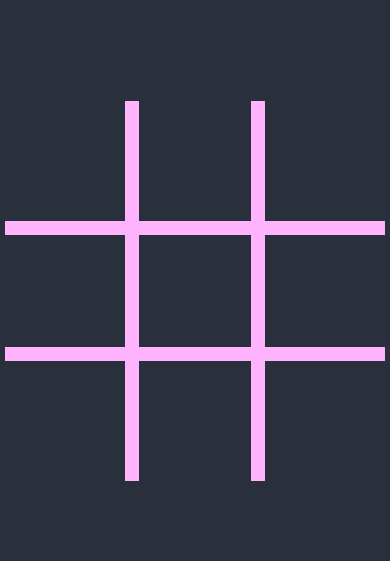
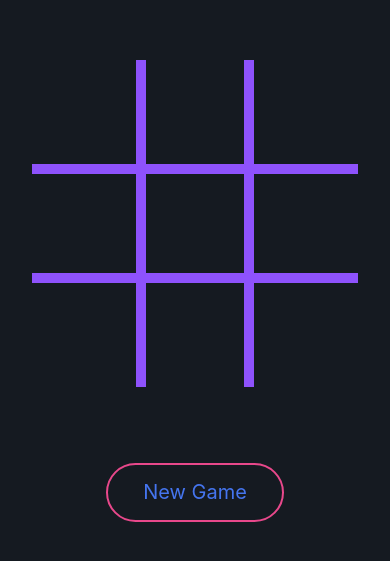
Before and after one commit to gnwl33/tictactoe, a React Native app: screen / in a window 390 px wide. Shown: the part 131-692 px from the top of the page. Built offline with nearby package versions, Linux system fonts and the light colour scheme.

Commit message:
fully functional

```diff
--- a/App.js
+++ b/App.js
@@ -7,40 +7,58 @@ import {
   TouchableOpacity
 } from "react-native";
 import { MaterialCommunityIcons } from "@expo/vector-icons";
-const { width, height } = Dimensions.get("window");
+import * as Animatable from "react-native-animatable";
+import Modal from "react-native-modal";
+const { height } = Dimensions.get("window");
+
+//Main App component further down!
 
 class Cell extends React.Component {
-  WhatIcon = index => {
+  //Component for grid cells
+  WhichIcon = index => {
+    //Determine whether to render O or X
     let icon;
-    if (this.props.grid && this.props.grid.length) {
-      let player = this.props.grid[index[0]][index[1]];
-
-      let O = (
+    let grid = this.props.grid_;
+    let blank = (
+      <View style={{ height: 0.125 * height, width: 0.125 * height }} />
+    ); //No icon if unselected
+    if (grid && grid.length) {
+      //After grid has been initialized
+      let player = grid[index[0]][index[1]];
+      let O = ( //O mark
+        <Animatable.View animation="bounceIn">
+          {/* Animation */}
           <MaterialCommunityIcons
             name="radiobox-blank"
-          size={0.12 * height}
-          color="#01FFFF"
+            size={0.1 * height}
+            color="#4575EF"
           />
+        </Animatable.View>
       );
-      let X = (
+      let X = ( //X mark
+        <Animatable.View animation="bounceIn">
           <MaterialCommunityIcons
             name="close"
-          size={0.14 * height}
-          color="#01FFC3"
+            size={0.11 * height}
+            color="#E8488B"
           />
+        </Animatable.View>
       );
 
-      icon = player == 1 ? O : player == 2 ? X : <View />;
-    } else icon = <View />;
+      icon = player == 1 ? O : player == 2 ? X : blank;
+      // Player 1 = O, Player 2 = X; blank when still unselected
+    } else icon = blank; //to handle rendering before componentDidMount calls startGame()
 
     return icon;
   };
 
   render() {
+    //Cell component returns the following
     return (
       <View style={[styles.cell, this.props.style_]}>
         <TouchableOpacity onPress={() => this.props.mark(this.props.index)}>
-          {this.WhatIcon(this.props.index)}
+          {/* Call markCell() when pressed given index in grid */}
+          {this.WhichIcon(this.props.index)}
         </TouchableOpacity>
       </View>
     );
@@ -48,37 +66,86 @@ class Cell extends React.Component {
 }
 
 export default class App extends React.Component {
-  constructor(props) {
-    super(props);
-    this.markCell = this.markCell.bind(this);
-  }
-
-  state = { gridState: [], player: 1 };
+  state = { grid: [], player: 1, winner: "", end: 0, modal: false };
+  //grid holds 2D array to represent state of game
+  //player keeps track of whose turn it is (1 or 2)
+  //winner has string of who wins
+  //end signifies game is over and no further moves can be made
+  //modal is true or false for if modal should be visible
 
   startGame = () => {
     this.setState({
-      gridState: [
+      //Initialize with all 0's
+      grid: [
         [0, 0, 0],
         [0, 0, 0],
         [0, 0, 0]
-      ]
+      ],
+      player: 1,
+      end: 0
     });
   };
 
+  whoWins = (row, col) => {
+    let grid = this.state.grid;
+
+    if (grid && grid.length) {
+      //If grid has been initialized
+      let rowVal = grid[row][0];
+      let colVal = grid[0][col];
+      let diagVal = grid[1][1];
+
+      //Only need to check rows and columns with the cell just selected
+      if (rowVal == grid[row][1] && rowVal == grid[row][2]) return rowVal;
+      if (colVal == grid[1][col] && colVal == grid[2][col]) return colVal;
+      if (
+        //Check diagonals, and make sure not to accept 0's
+        diagVal != 0 &&
+        ((diagVal == grid[0][0] && diagVal == grid[2][2]) ||
+          (diagVal == grid[0][2] && diagVal == grid[2][0]))
+      ) {
+        return diagVal;
+      }
+
+      for (let i = 0; i < 3; i++) {
+        //If there are still unselected cells, game is not over
+        if (grid[i].includes(0)) return -1;
+      }
+      return 0; //Only possibility left is that there is a draw
+    }
+    return -1;
+  };
+
   markCell = index => {
+    if (this.state.end) return;
     let row = index[0];
     let col = index[1];
-    let copyGrid = [...this.state.gridState];
-    if (copyGrid[row][col] == 0) {
+    let copyGrid = [...this.state.grid]; //Create a copy of the array to edit cell with index
+    let currPlayer = copyGrid[row][col];
+    if (!currPlayer) {
+      //Can only change unselected cells
       copyGrid[row][col] = this.state.player;
-      this.setState({ gridState: copyGrid });
+      this.setState({ grid: copyGrid }); //Change the grid state
 
-      let change = this.state.player == 1 ? 2 : 1;
-      this.setState({ player: change });
+      let changePlayer = this.state.player == 1 ? 2 : 1; //Alternating turns, so switch players
+      this.setState({ player: changePlayer });
+
+      let winner = this.whoWins(row, col); //Check who is the winner, if there is one
+      switch (winner) {
+        case 1:
+          this.setState({ modal: true, winner: "O Wins", end: 1 });
+          break;
+        case 2:
+          this.setState({ modal: true, winner: "X Wins", end: 1 });
+          break;
+        case 0:
+          this.setState({ modal: true, winner: "Draw", end: 1 });
+      }
     }
   };
 
   componentDidMount() {
+    //Initialize the game
     this.startGame();
   }
 
@@ -86,20 +153,21 @@ export default class App extends React.Component {
     return (
       <View style={styles.container}>
         <View style={styles.row}>
+          {/* Rows of cells */}
           <Cell
-            grid={this.state.gridState}
+            grid_={this.state.grid}
             mark={this.markCell}
-            index={[0, 0]}
-            style_={[styles.top, styles.left]}
+            index={[0, 0]} //Corresponds to grid
+            style_={[styles.top, styles.left]} //Get rid of outside borders
           />
           <Cell
-            grid={this.state.gridState}
+            grid_={this.state.grid}
             mark={this.markCell}
             index={[0, 1]}
             style_={styles.top}
           />
           <Cell
-            grid={this.state.gridState}
+            grid_={this.state.grid}
             mark={this.markCell}
             index={[0, 2]}
             style_={[styles.top, styles.right]}
@@ -107,18 +175,14 @@ export default class App extends React.Component {
         </View>
         <View style={styles.row}>
           <Cell
-            grid={this.state.gridState}
+            grid_={this.state.grid}
             mark={this.markCell}
             index={[1, 0]}
             style_={styles.left}
           />
+          <Cell grid_={this.state.grid} mark={this.markCell} index={[1, 1]} />
           <Cell
-            grid={this.state.gridState}
-            mark={this.markCell}
-            index={[1, 1]}
-          />
-          <Cell
-            grid={this.state.gridState}
+            grid_={this.state.grid}
             mark={this.markCell}
             index={[1, 2]}
             style_={styles.right}
@@ -126,24 +190,47 @@ export default class App extends React.Component {
         </View>
         <View style={styles.row}>
           <Cell
-            grid={this.state.gridState}
+            grid_={this.state.grid}
             mark={this.markCell}
             index={[2, 0]}
             style_={[styles.bottom, styles.left]}
           />
           <Cell
-            grid={this.state.gridState}
+            grid_={this.state.grid}
             mark={this.markCell}
             index={[2, 1]}
             style_={styles.bottom}
           />
           <Cell
-            grid={this.state.gridState}
+            grid_={this.state.grid}
             mark={this.markCell}
             index={[2, 2]}
             style_={[styles.bottom, styles.right]}
           />
         </View>
+        <TouchableOpacity style={styles.button} onPress={this.startGame}>
+          {/* Button for starting a new game at any time */}
+          <Text style={styles.text}>New Game</Text>
+        </TouchableOpacity>
+        <Modal
+          // Message that pops up to declare winner
+          isVisible={this.state.modal}
+          backdropTransitionOutTiming={0}
+          onBackdropPress={() => this.setState({ modal: false })} // Close when select backdrop
+          style={{ alignItems: "center", justifyContent: "center" }}
+        >
+          <View style={styles.popup}>
+            <Text style={styles.message}>{this.state.winner}</Text>
+            <TouchableOpacity onPress={() => this.setState({ modal: false })}>
+              <Text
+                style={{ color: "#241239", fontSize: 22, fontWeight: "bold" }}
+              >
+                Close
+                {/* Button to close popup */}
+              </Text>
+            </TouchableOpacity>
+          </View>
+        </Modal>
       </View>
     );
   }
@@ -152,17 +239,17 @@ export default class App extends React.Component {
 const styles = StyleSheet.create({
   container: {
     flex: 1,
-    backgroundColor: "#29303B",
+    backgroundColor: "#151A21",
     alignItems: "center",
     justifyContent: "center"
   },
   cell: {
-    height: 0.15 * height,
-    width: 0.15 * height,
+    height: 0.129 * height,
+    width: 0.129 * height,
     alignItems: "center",
     justifyContent: "center",
-    borderColor: "#FFB3FD",
-    borderWidth: 7
+    borderColor: "#8E52FC",
+    borderWidth: 5
   },
   row: {
     flexDirection: "row"
@@ -178,5 +265,32 @@ const styles = StyleSheet.create({
   },
   bottom: {
     borderBottomWidth: 0
+  },
+  button: {
+    marginTop: 0.09 * height,
+    height: 0.07 * height,
+    width: 0.21 * height,
+    alignItems: "center",
+    justifyContent: "center",
+    borderRadius: 100,
+    borderColor: "#E8488B",
+    borderWidth: 2
+  },
+  text: {
+    color: "#4575EF",
+    fontSize: 20
+  },
+  popup: {
+    height: 0.25 * height,
+    width: 0.35 * height,
+    alignItems: "center",
+    justifyContent: "center",
+    backgroundColor: "#FFF"
+  },
+  message: {
+    color: "#326C52",
+    fontSize: 45,
+    marginBottom: 0.06 * height,
+    fontWeight: "bold"
   }
 });
--- a/package.json
+++ b/package.json
@@ -12,6 +12,8 @@
     "react": "~16.9.0",
     "react-dom": "~16.9.0",
     "react-native": "https://github.com/expo/react-native/archive/sdk-36.0.0.tar.gz",
+    "react-native-animatable": "^1.3.3",
+    "react-native-modal": "^11.5.4",
     "react-native-web": "~0.11.7"
   },
   "devDependencies": {
```
Also changed, not shown: 1 other file (tests, documents, lock files or other folders). Lines whose indentation alone changed are shown as unchanged.
